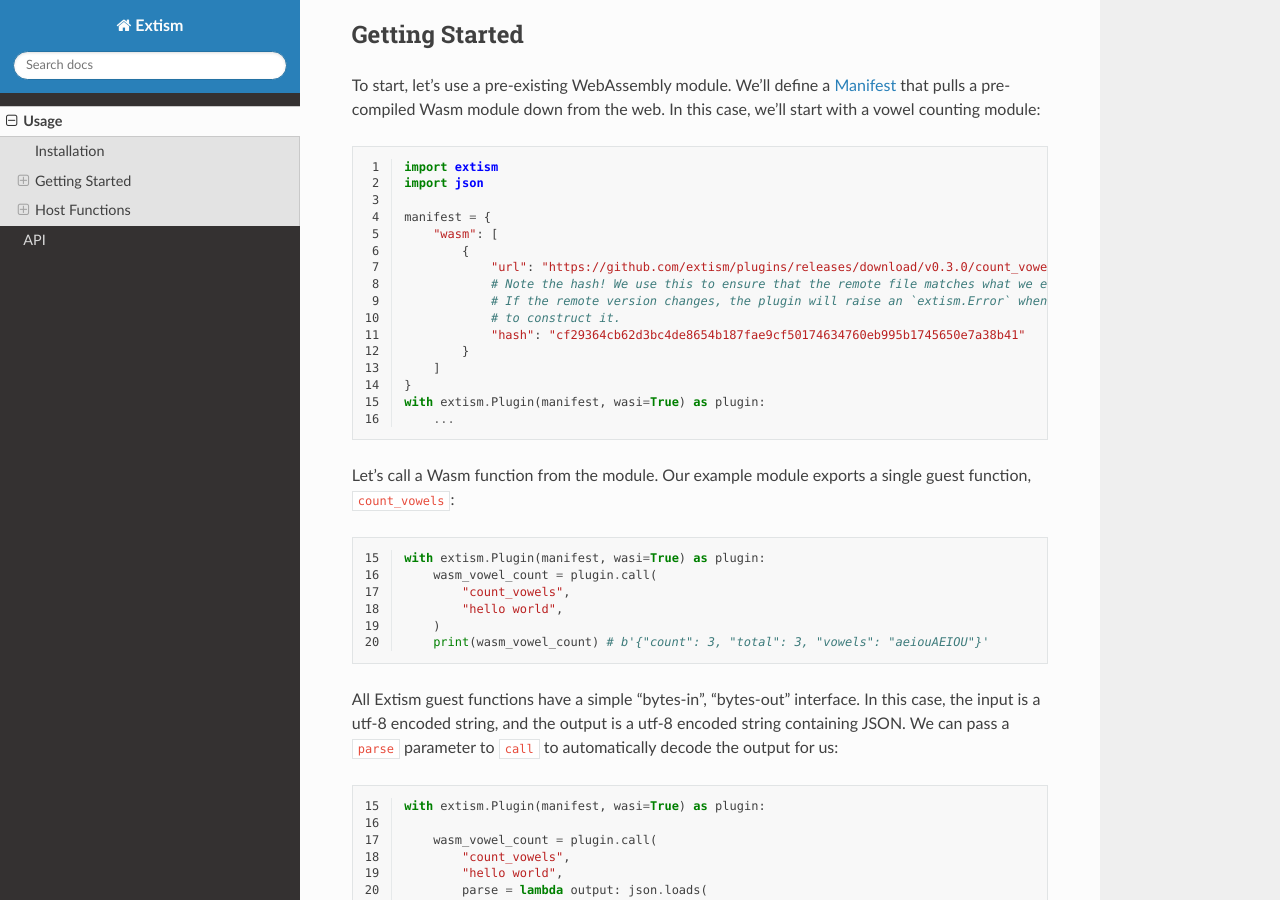
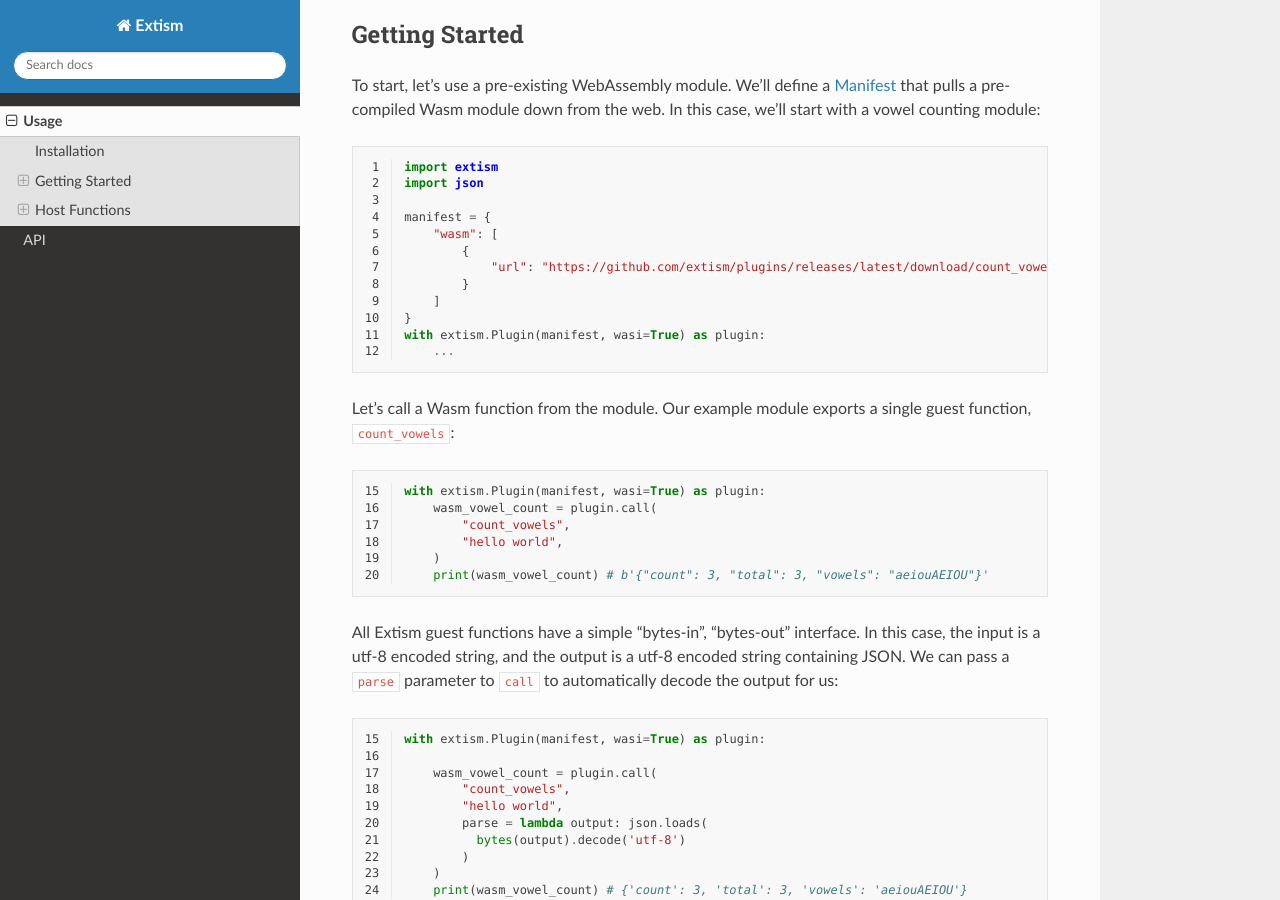
Before and after one commit to extism/python-sdk, a Sphinx documentation site: the page built from docs/source/usage.rst, in a window 1280 px wide and 900 px high, scrolled down 361 px. Built offline with Sphinx 7.4.7 and the Read the Docs theme 2.0.0, drawn with Linux system fonts in a browser that asks for light colours.

Commit message:
docs: Hash is optional, point to latest wasm

```diff
--- a/docs/source/usage.rst
+++ b/docs/source/usage.rst
@@ -35,11 +35,7 @@ module:
     manifest = {
         "wasm": [
             {
-                "url": "https://github.com/extism/plugins/releases/download/v0.3.0/count_vowels.wasm",
-                # Note the hash! We use this to ensure that the remote file matches what we expect.
-                # If the remote version changes, the plugin will raise an `extism.Error` when we try
-                # to construct it.
-                "hash": "cf29364cb62d3bc4de8654b187fae9cf50174634760eb995b1745650e7a38b41"
+                "url": "https://github.com/extism/plugins/releases/latest/download/count_vowels.wasm",
             }
         ]
     }
```
Also changed, not shown: 1 other file.
